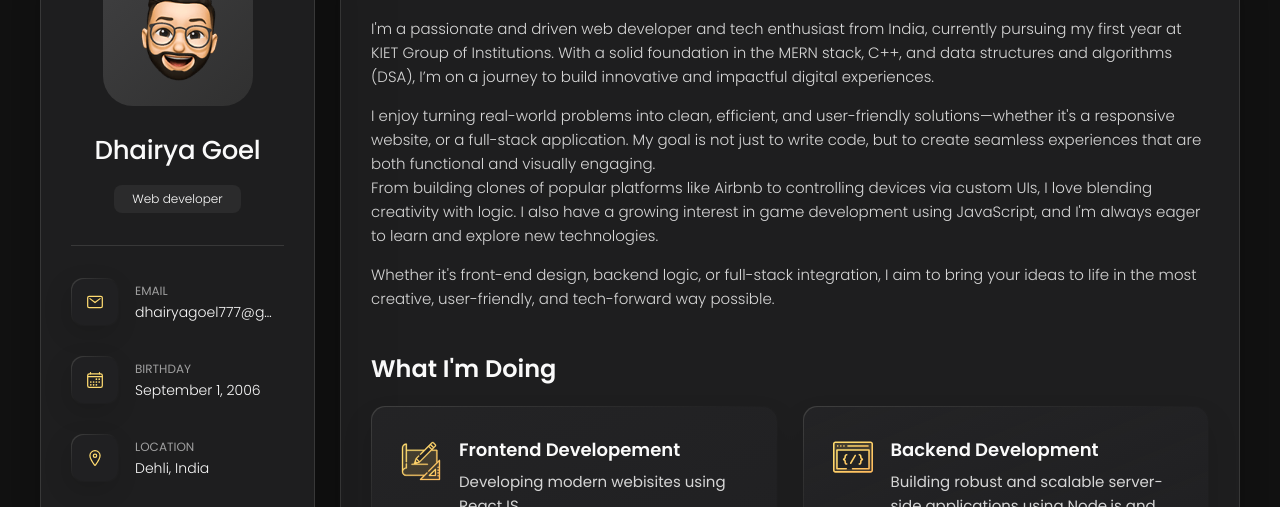
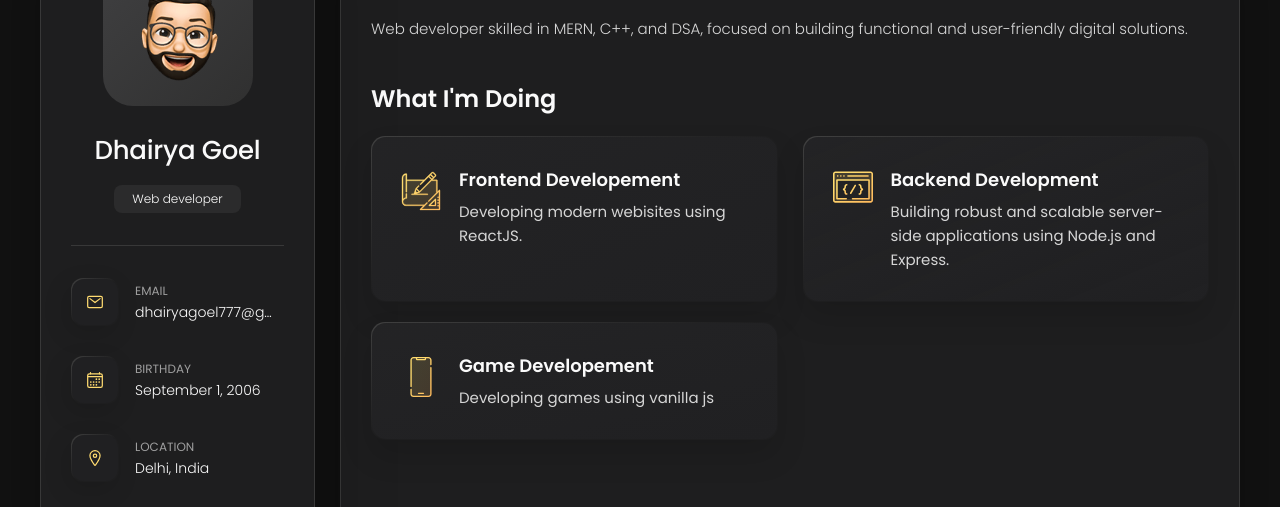
Before and after one commit to dhairyagoel-git/portfolio, a plain HTML site: page index.html in a window 1280 px wide. Shown: the part 162-669 px from the top of the page. Drawn offline with nearby package versions, Linux system fonts and the light colour scheme.

Commit message:
new commit

```diff
--- a/index.html
+++ b/index.html
@@ -112,7 +112,7 @@
               <div class="contact-info">
                 <p class="contact-title">Location</p>
 
-                <address>Dehli, India</address>
+                <address>Delhi, India</address>
               </div>
             </li>
           </ul>
@@ -187,28 +187,8 @@
 
           <section class="about-text">
             <p>
-              I'm a passionate and driven web developer and tech enthusiast from
-              India, currently pursuing my first year at KIET Group of
-              Institutions. With a solid foundation in the MERN stack, C++, and
-              data structures and algorithms (DSA), I’m on a journey to build
-              innovative and impactful digital experiences.
-            </p>
-            I enjoy turning real-world problems into clean, efficient, and
-            user-friendly solutions—whether it's a responsive website, or a
-            full-stack application. My goal is not just to write code, but to
-            create seamless experiences that are both functional and visually
-            engaging.
-            <p>
-              From building clones of popular platforms like Airbnb to
-              controlling devices via custom UIs, I love blending creativity
-              with logic. I also have a growing interest in game development
-              using JavaScript, and I'm always eager to learn and explore new
-              technologies.
-            </p>
-            <p>
-              Whether it's front-end design, backend logic, or full-stack
-              integration, I aim to bring your ideas to life in the most
-              creative, user-friendly, and tech-forward way possible.
+              Web developer skilled in MERN, C++, and DSA, focused on building
+              functional and user-friendly digital solutions.
             </p>
           </section>
 
@@ -1110,12 +1090,7 @@
           <section class="contact-form">
             <h3 class="h3 form-title">Contact Me</h3>
 
-            <form
-
-              class="form"
-
-              data-form
-            >
+            <form class="form" data-form>
               <div class="input-wrapper">
                 <!-- <input
                   type="hidden"
```
